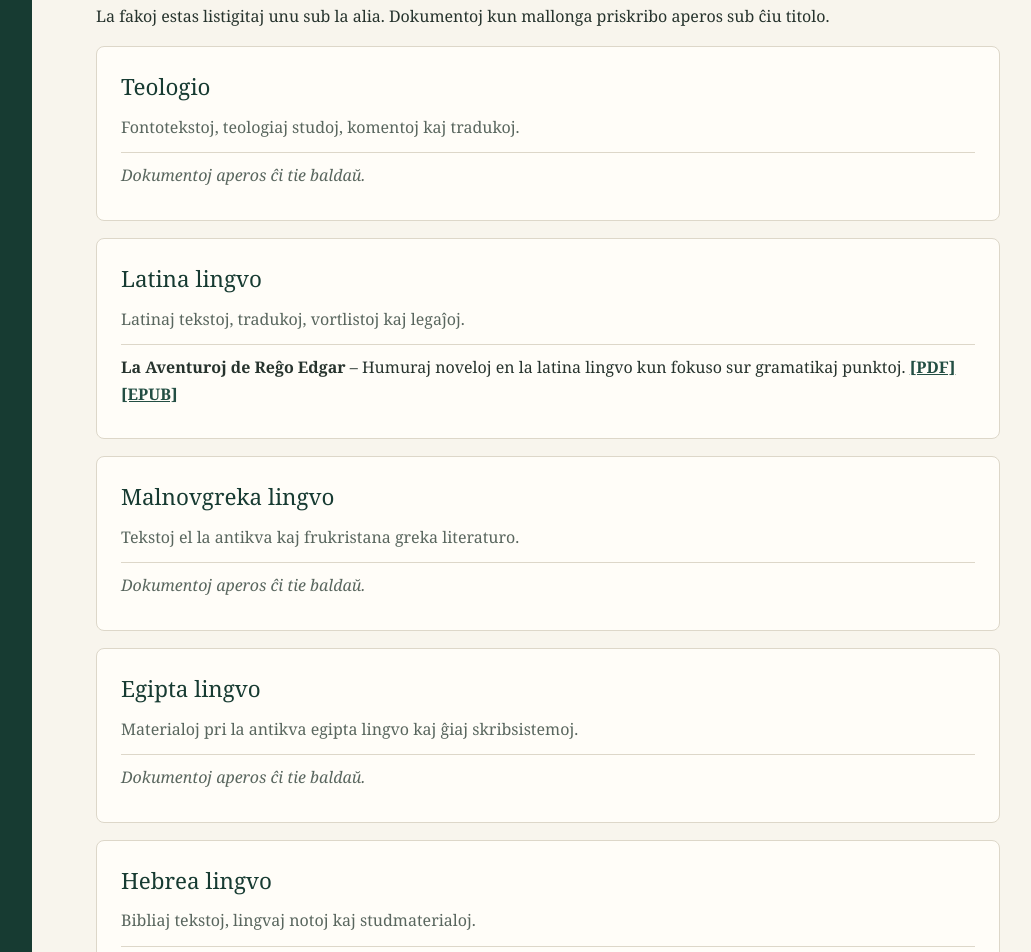
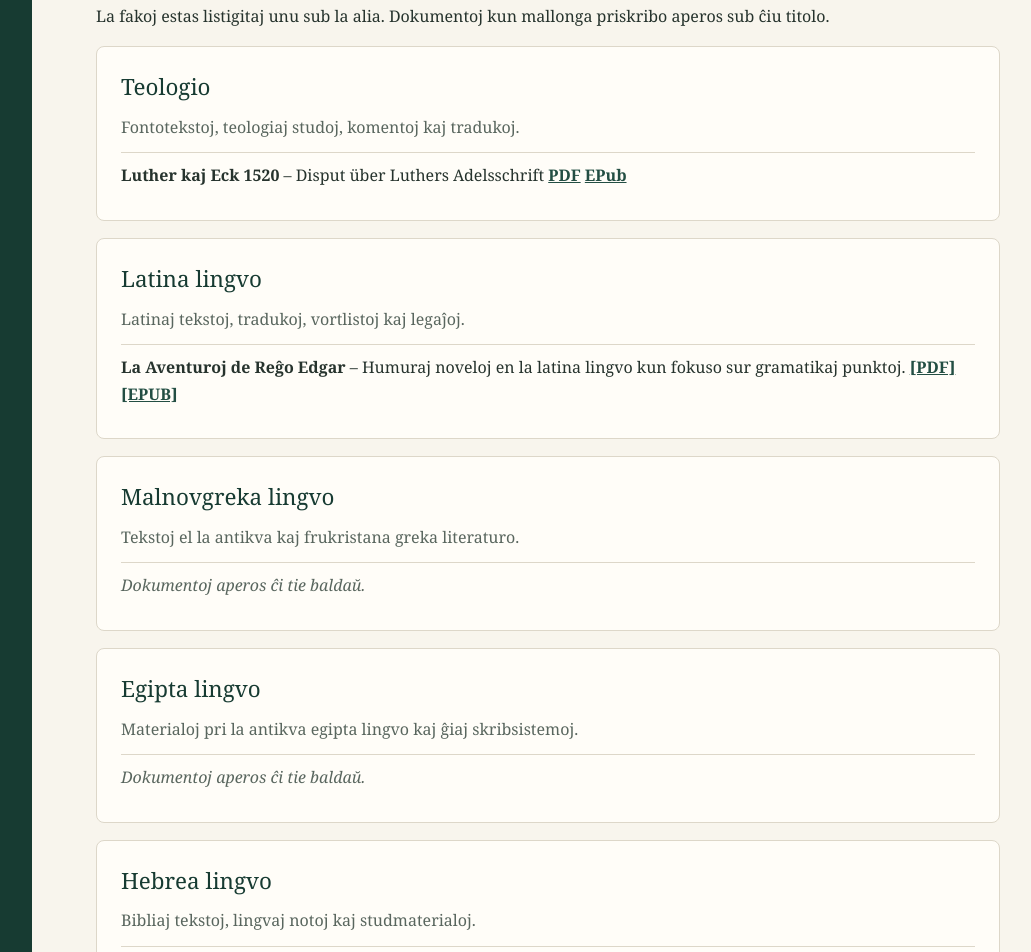
Before and after one commit to gregorbadeda/gregorbadeda.github.io, a plain HTML site: page index.html in a window 1280 px wide. Shown: the part 764-1716 px from the top of the page, without its empty margins (216-1247 px from the left). Drawn offline with Linux system fonts and the light colour scheme.

Commit message:
Add document link for Luther and Eck 1520
Added a new document link for 'Luther kaj Eck 1520' with PDF and EPub formats.

```diff
--- a/index.html
+++ b/index.html
@@ -113,8 +113,12 @@
           <h2 id="teologio-titolo">Teologio</h2>
           <p>Fontotekstoj, teologiaj studoj, komentoj kaj tradukoj.</p>
           <ul class="documents">
-            <li class="empty-note">Dokumentoj aperos ĉi tie baldaŭ.</li>
-
+            <li>
+  <strong>Luther kaj Eck 1520</strong>
+  – Disput über Luthers Adelsschrift
+  <a href="dokumentoj/Luther_kaj_Eck_Monografio_Esperanto.pdf">PDF</a>
+  <a href="dokumentoj/Luther_kaj_Eck_Monografio_Esperanto.epub">EPub</a>
+</li>
           <!-- EKZEMPLO: Por aldoni PDF-on, kopiu la sekvan li-elementon EKSTER ĉi tiu komento kaj adaptu la tekston.
           <li><a href="dokumentoj/mia-dokumento.pdf">Titolo de la dokumento (PDF)</a>
             <span class="description"> — Unufraza klarigo pri la enhavo.</span></li>
```
